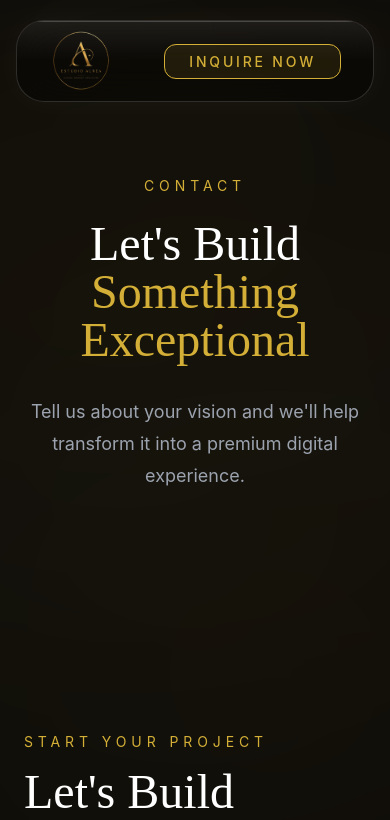
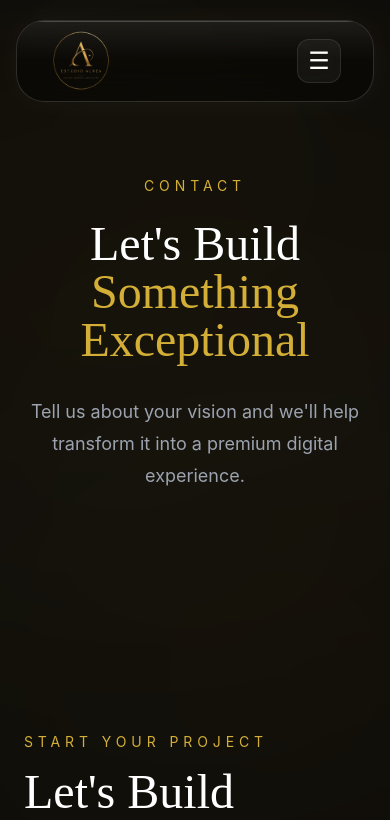
Before and after one commit to Estudio-Aurea/aurea, a React (Vite) app: page /contact in a window 390 px wide. Shown: the top 820 px of the page. Built offline with nearby package versions, Linux system fonts and the light colour scheme.

Commit message:
Add mobile navbar

```diff
--- a/src/components/layout/Navbar/index.tsx
+++ b/src/components/layout/Navbar/index.tsx
@@ -13,7 +13,9 @@ const navLinks = [
 
 function Navbar() {
   const [scrolled, setScrolled] = useState(false);
-  const location = useLocation();
+const [menuOpen, setMenuOpen] = useState(false);
+
+const location = useLocation();
 
   useEffect(() => {
     const handleScroll = () => {
@@ -129,8 +131,28 @@ function Navbar() {
             ))}
           </nav>
 
+          <div className="md:hidden">
+  <button
+    onClick={() => setMenuOpen(!menuOpen)}
+    className="flex h-11 w-11 items-center justify-center rounded-xl border border-white/10 bg-white/5 text-white backdrop-blur-xl"
+  >
+    <motion.span
+      animate={{
+        rotate: menuOpen ? 90 : 0,
+      }}
+      transition={{
+        duration: 0.25,
+      }}
+      className="text-2xl leading-none"
+    >
+      {menuOpen ? "✕" : "☰"}
+    </motion.span>
+  </button>
+</div>
+
           {/* CTA */}
           <motion.div
+  className="hidden md:block"
   whileHover={{
     scale: 1.04,
     y: -2,
```
